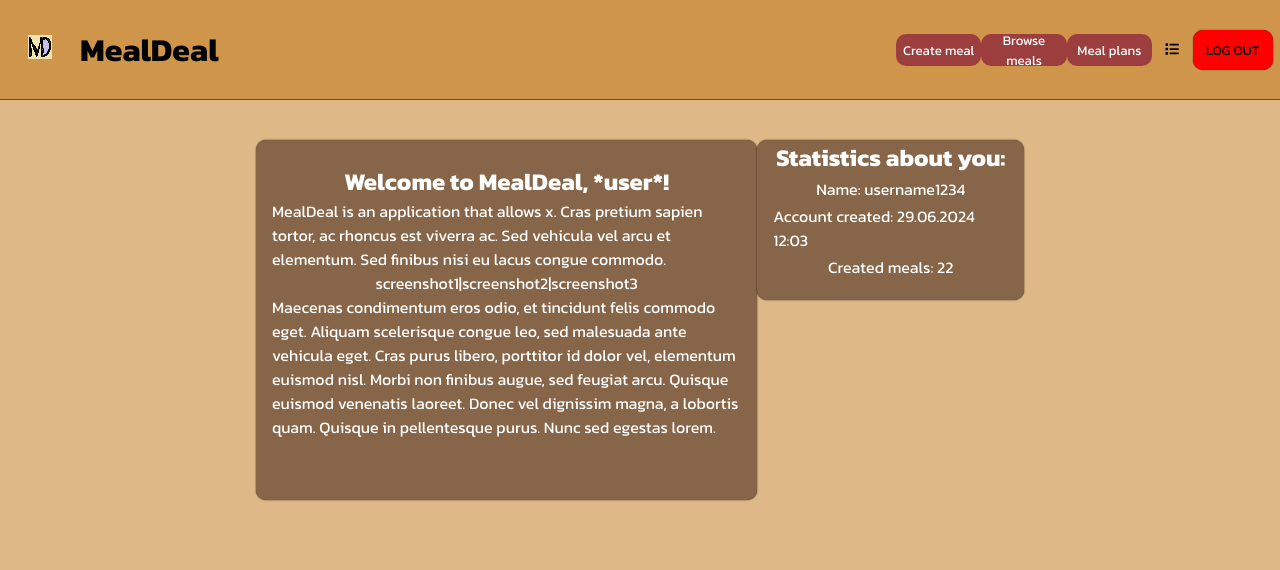
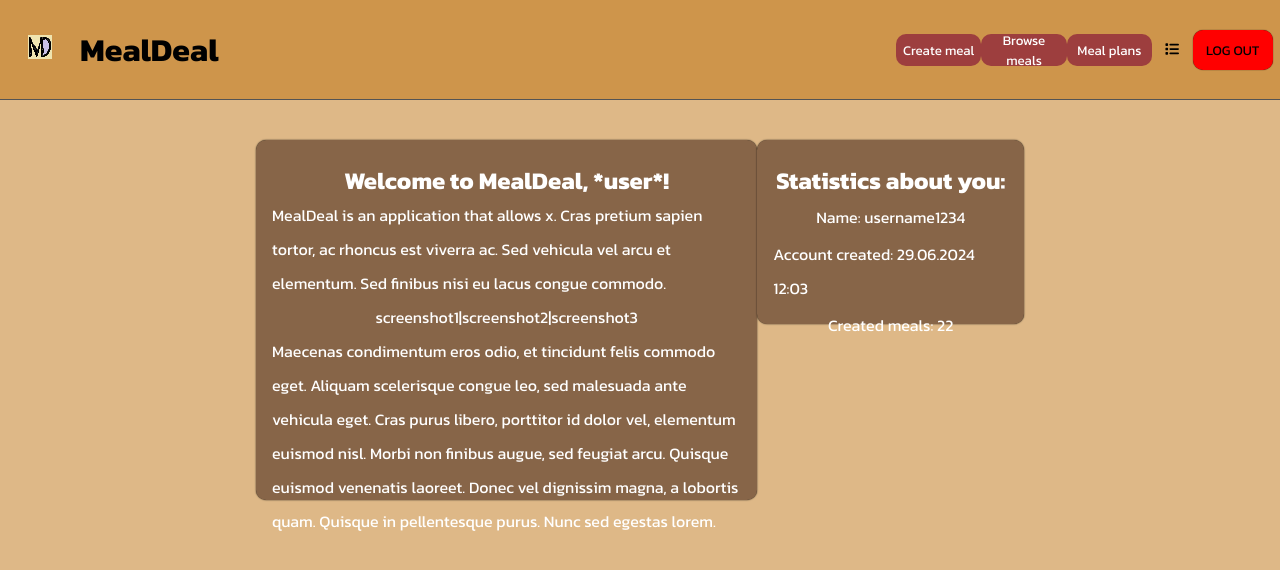
Before and after one commit to sundeka/mealdeal-client, a React (Create React App) app: page /home in a window 1280 px wide. Shown: the top 570 px of the page. Built offline with nearby package versions, Linux system fonts and the light colour scheme.

Commit message:
add padding for readability

```diff
--- a/src/assets/styles/card.css
+++ b/src/assets/styles/card.css
@@ -29,6 +29,7 @@
 }
 
 .homeStatistics {
+    padding-top: 3vh;
     width: 30vh;
     height: 20vh;
     padding-inline: 2vh;
--- a/src/assets/styles/home.css
+++ b/src/assets/styles/home.css
@@ -5,4 +5,5 @@
     display: flex;
     justify-content: space-evenly;
     margin-top: 5vh;
+    line-height: 34px;
 }
```
